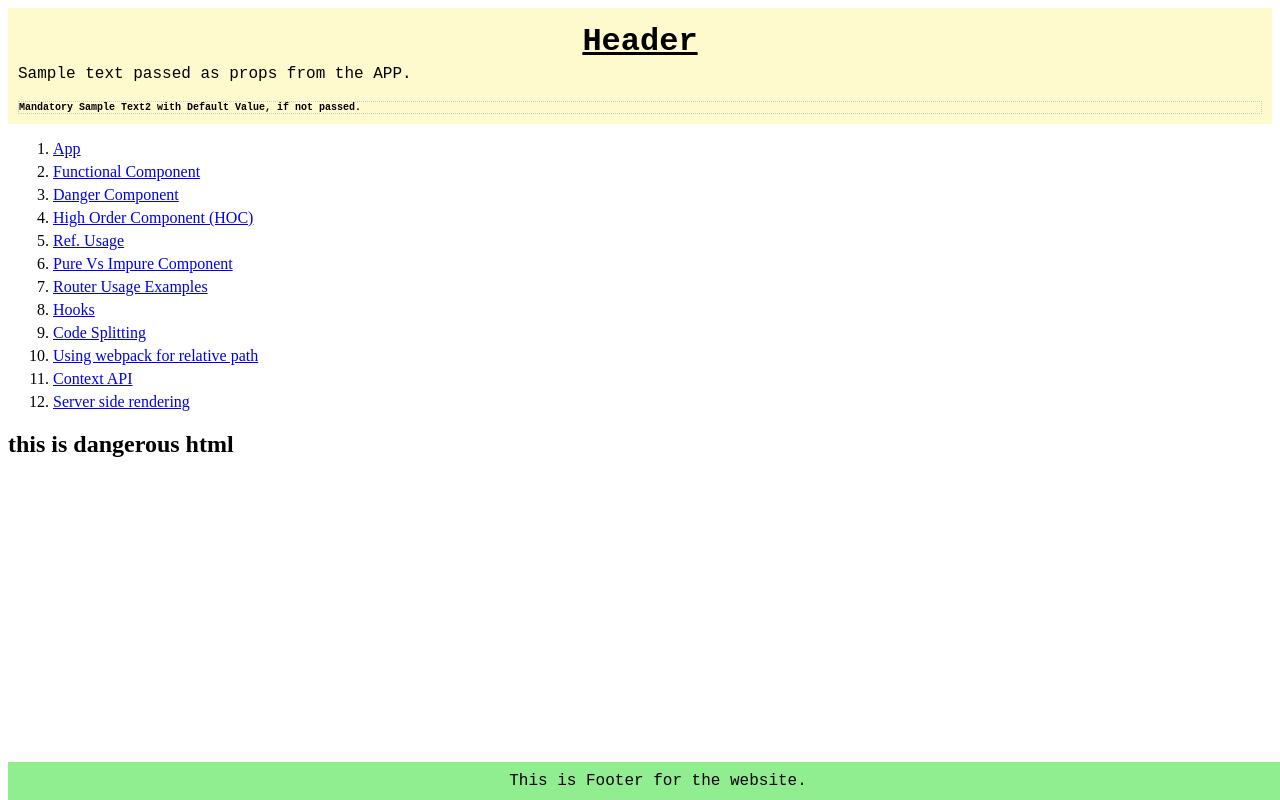
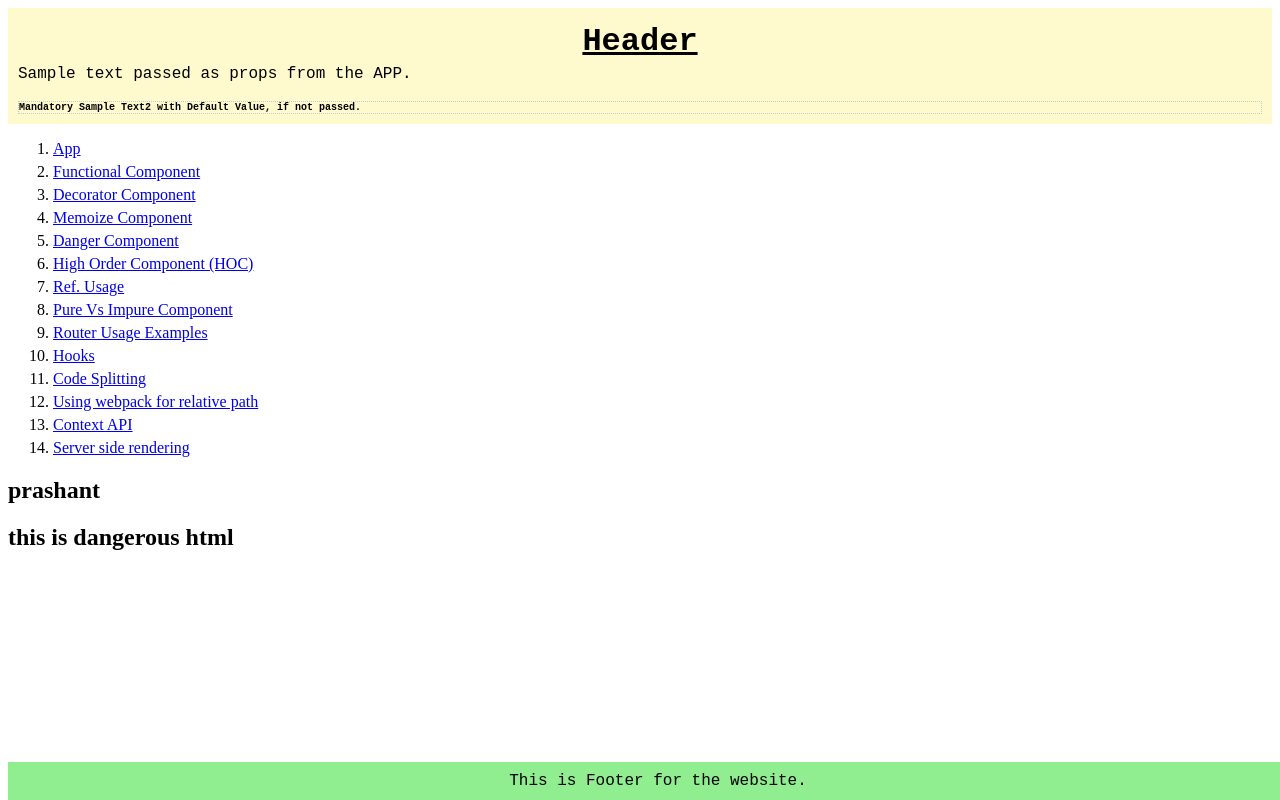
Before and after one commit to prashantvermaiiitb/simple-react-node-app, a React app: page /danger in a window 1280 px wide. Built offline with nearby package versions, Linux system fonts and the light colour scheme.

Commit message:
dangerous html component.

```diff
--- a/src/js/components/content/DangerousHtml.js
+++ b/src/js/components/content/DangerousHtml.js
@@ -1,12 +1,27 @@
 import React from 'react';
 /**
  * component to show the usage for the dangerously set inner html.
+ * XSS attacks are feasible because you are putting HTML directly without checks.
  */
 
-const DangerHtml = ()=>{
-     return (
-         <div dangerouslySetInnerHTML={{__html:'<h2>this is dangerous html</h2>'}}></div>
-     )
- }
 
- export default DangerHtml;
+
+const MyComponent = ({ name, address }) => (
+    <div>
+        <h2>{name}</h2>
+        {address &&
+            <p>{address}</p>
+        }
+    </div>
+)
+
+const DangerHtml = () => {
+    return (
+        <>
+            <MyComponent name="prashant" />
+            <div dangerouslySetInnerHTML={{ __html: '<h2>this is dangerous html</h2>' }}></div>
+        </>
+    )
+}
+
+export default DangerHtml;
--- a/src/js/main.js
+++ b/src/js/main.js
@@ -27,6 +27,8 @@ import DangerHtml from "./components/content/DangerousHtml.js";
 const mainNavigationConfig = [
   { path: '/', name: 'App', component: App },
   { path: '/demo', name: 'Functional Component', component: Demo },
+  { path: '/decorator', name: 'Decorator Component' },
+  { path: '/memo', name: 'Memoize Component' },
   { path: '/danger', name: 'Danger Component', component: DangerHtml },
   { path: '/hoc', name: 'High Order Component (HOC)', component: HOCDemo },
   { path: '/ref', name: 'Ref. Usage', component: RefDemo },
```
Also changed, not shown: src/js/components/content/Decorator.js (added, +25 -0 lines).
